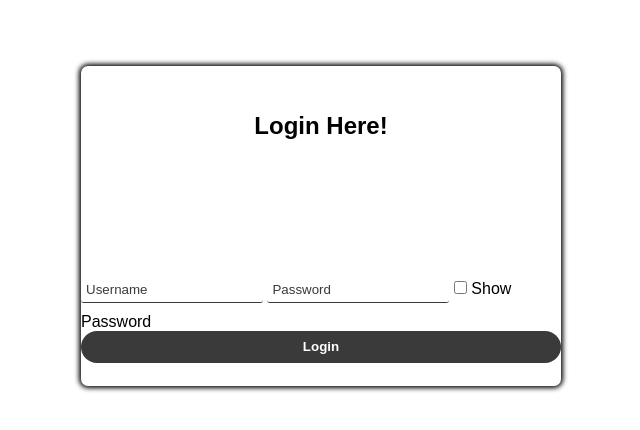
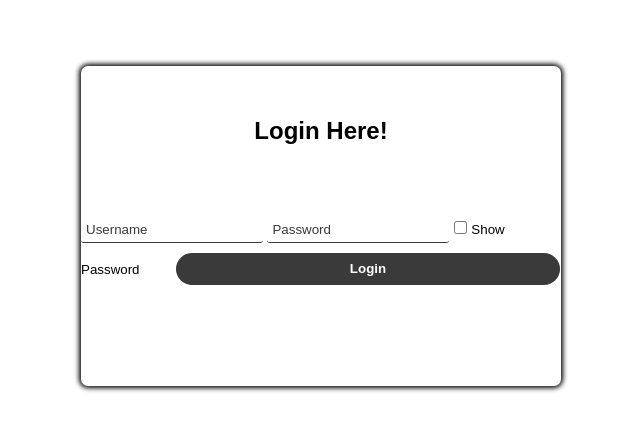
Before and after one commit to DominiqueMarcil/Javascript-Tuorial-One---Form-Field, a plain HTML site: page index.html in a window 1280 px wide. Shown: the part 174-604 px from the top of the page, without its empty margins (319-959 px from the left). Drawn offline with Linux system fonts and the light colour scheme.

Commit message:
Usernames and Passwords Specification

```diff
--- a/css/styles.css
+++ b/css/styles.css
@@ -5,8 +5,12 @@
     font-family: Arial, Helvetica, sans-serif;
 }
 
+
 body{
     background: #ffffff;
+    display: flex;
+        justify-content: center;
+        align-items: center;
 }
 
 html {
@@ -40,6 +44,7 @@ html {
     display: grid;
     justify-items: center;
     align-items: center;
+    display: flow-root;
   }
 
   #loginErrorMsgPrompt {
@@ -50,7 +55,7 @@ html {
     font-size: 12px;
     font-weight: bold;
     color: #8a0000;
-
+    display: flex;
     opacity: 0;
   }
 
@@ -60,6 +65,8 @@ html {
     justify-items: center;
     align-items: center;
     width: 100%;
+    display: flex;
+    justify-content: center; /* Center the items horizontally */
   }
 
   .login-form-field::placeholder {
@@ -76,7 +83,7 @@ html {
   }
 
   #loginFormSubmit {
-    width: 100%;
+    width: 80%;
     height: 2rem;
     border: none;
     border-radius: 5rem;
@@ -84,7 +91,9 @@ html {
     font-weight: bold;
     background-color: #3a3a3a;
     cursor: pointer;
-    outline: none;
+    align-self: center;
+    margin-top: auto; /* Center the button vertically */
+    margin-left: 2rem;
   }
 
   #unsernameField {
@@ -96,6 +105,13 @@ html {
   }
 
   .show-password-label {
-    cursor: pointer; /* Change cursor to pointer to indicate clickable */
-    /* Add more styling as needed */
+    cursor: pointer;
 }
+
+#change {
+    font-size: smaller;
+    border: none;
+    color: rgb(0, 0, 0);
+    cursor: pointer;
+    outline: none;
+}
--- a/js/script.js
+++ b/js/script.js
@@ -1,3 +1,44 @@
+// const users = [
+//     { username: "Armaan", password: "Allidina" },
+//     { username: "Hans", password: "Bachman" },
+//     { username: "Christine", password: "Clark" },
+//     { username: "Tanis", password: "Crosschild" },
+//     { username: "Mick", password: "Jacobs" },
+//     { username: "Maxene", password: "Jubane" },
+//     { username: "Cyrus", password: "Lomibao" },
+//     { username: "Dominique", password: "Marcil" },
+//     { username: "Aliasgar", password: "Rajgara" },
+//     { username: "Arya", password: "Rod" },
+//     { username: "Tristan", password: "Scott" },
+//     { username: "Madisson", password: "Whelpley" },
+// ];
+
+// const loginForm = document.getElementById("loginForm");
+// const loginButton = document.getElementById("loginFormSubmit");
+// const loginErrorMsg = document.getElementById("loginErrorMsgPrompt");
+// const passwordField = document.getElementById("passwordField");
+// const showPasswordCheckbox = document.getElementById("showPassword");
+
+// loginButton.addEventListener("click", (e) => {
+//     e.preventDefault();
+//     const username = loginForm.username.value;
+//     const password = loginForm.password.value;
+
+//     const users = users.find(user => user.username === username && user.password === password);
+
+
+//     if (users) {
+//         console.log("You have successfully logged in.");
+//         window.location.href = "home.html"; // Redirecting to other page.
+//     } else {
+//         loginErrorMsgPrompt.style.opacity = 1;
+//     }
+// })
+
+// showPasswordCheckbox.addEventListener("change", () => {
+//     const passwordFieldType = showPasswordCheckbox.checked ? "text" : "password";
+//     passwordField.type = passwordFieldType;
+// });
 const users = [
     { username: "Armaan", password: "Allidina" },
     { username: "Hans", password: "Bachman" },
@@ -24,15 +65,15 @@ loginButton.addEventListener("click", (e) => {
     const username = loginForm.username.value;
     const password = loginForm.password.value;
 
-    const user = users.find(user => user.username === username && user.password === password);
+    const foundUser = users.find(user => user.username === username && user.password === password);
 
-    if (users) {
+    if (foundUser) {
         console.log("You have successfully logged in.");
         window.location.href = "home.html"; // Redirecting to other page.
     } else {
-        loginErrorMsg.style.opacity = 1;
+        loginErrorMsg.style.opacity = 1; // Corrected the ID
     }
-})
+});
 
 showPasswordCheckbox.addEventListener("change", () => {
     const passwordFieldType = showPasswordCheckbox.checked ? "text" : "password";
```
